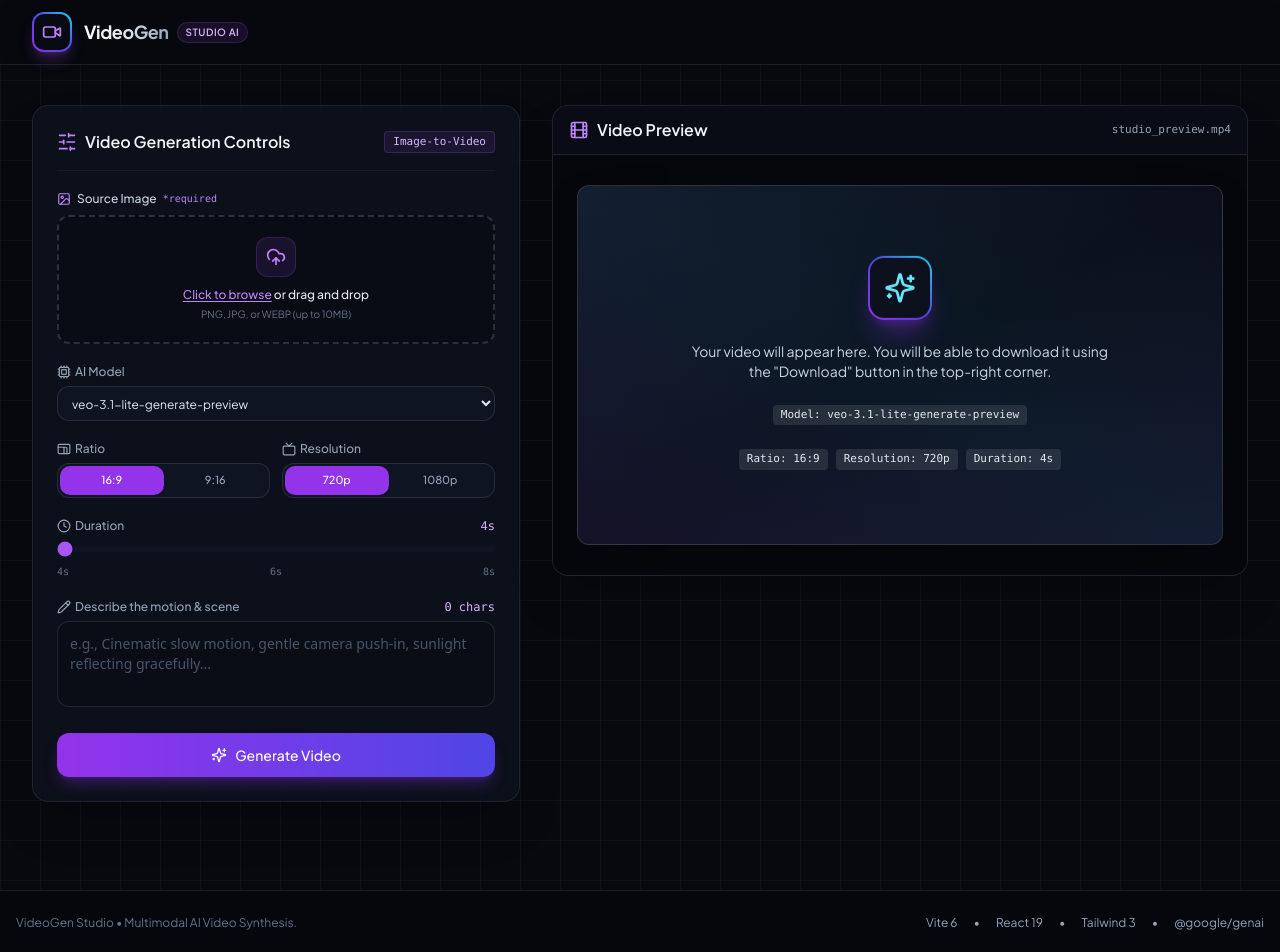
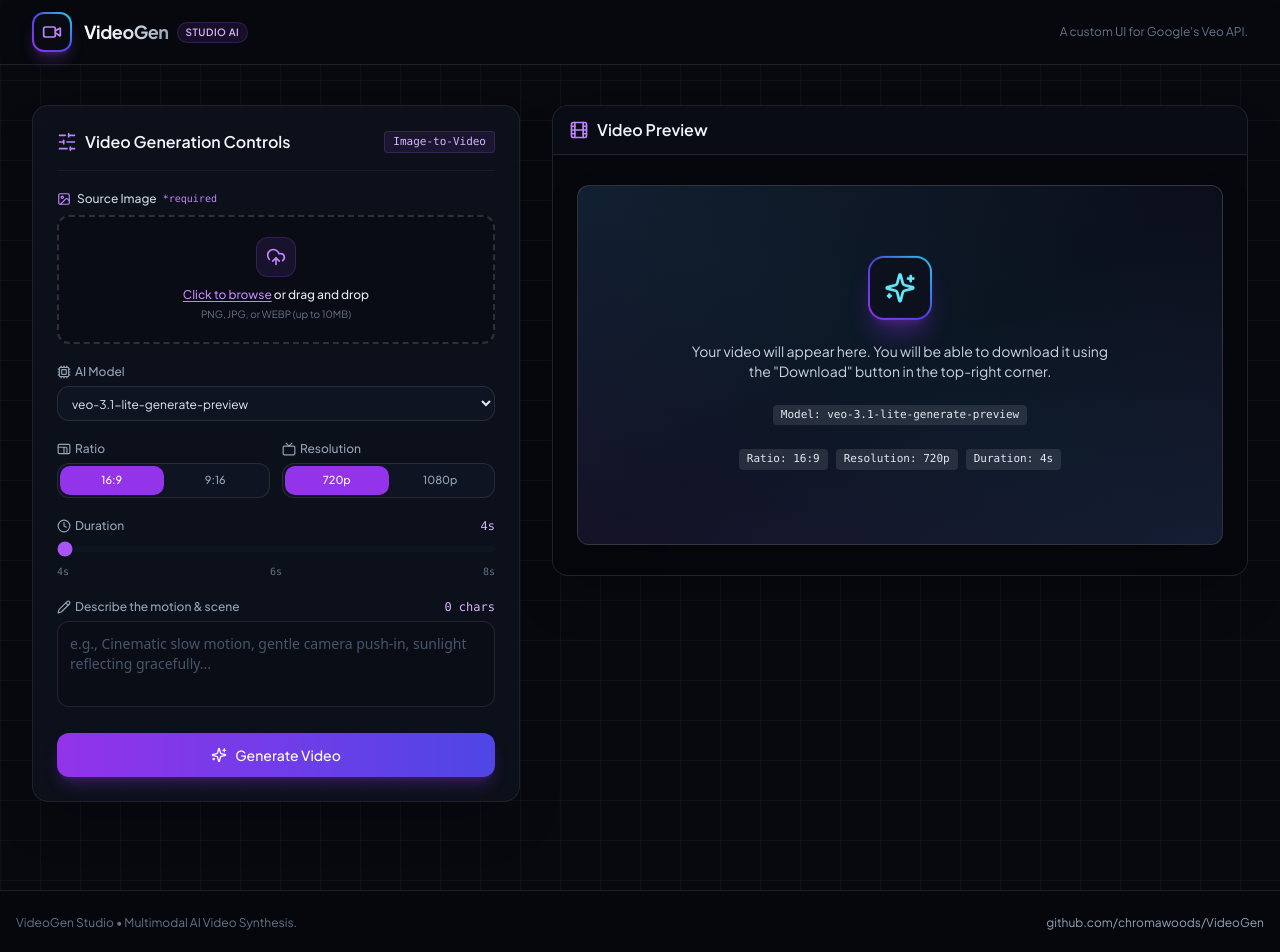
Before and after one commit to chromawoods/VideoGen, a React (Vite) app: page / in a window 1280 px wide. Shown: the top 952 px of the page. Built offline with nearby package versions, Linux system fonts and the light colour scheme.

Commit message:
Misc UI improvements

```diff
--- a/src/App.tsx
+++ b/src/App.tsx
@@ -130,6 +130,7 @@
             <StudioCanvas
               generatedVideoUrl={generatedVideoUrl}
               selectedImage={selectedImage}
+              imageFile={imageFile}
               aspectRatio={aspectRatio}
               resolution={resolution}
               durationSeconds={durationSeconds}
--- a/src/components/Layout/Footer.tsx
+++ b/src/components/Layout/Footer.tsx
@@ -4,13 +4,13 @@
       <div className="max-w-7xl mx-auto px-4 flex flex-col sm:flex-row items-center justify-between gap-2">
         <span>VideoGen Studio • Multimodal AI Video Synthesis.</span>
         <div className="flex items-center space-x-4 text-slate-400">
-          <span>Vite 6</span>
-          <span>•</span>
-          <span>React 19</span>
-          <span>•</span>
-          <span>Tailwind 3</span>
-          <span>•</span>
-          <span>@google/genai</span>
+          <a
+            href="https://github.com/chromawoods/VideoGen"
+            target="_blank"
+            className="hover:text-white transition-colors"
+          >
+            github.com/chromawoods/VideoGen
+          </a>
         </div>
       </div>
     </footer>
--- a/src/components/Layout/Header.tsx
+++ b/src/components/Layout/Header.tsx
@@ -21,6 +21,9 @@
             </div>
           </div>
         </div>
+        <span className="text-xs text-slate-500">
+          A custom UI for Google's Veo API.
+        </span>
       </div>
     </header>
   )
--- a/src/components/Studio/StudioCanvas.tsx
+++ b/src/components/Studio/StudioCanvas.tsx
@@ -3,11 +3,14 @@
 import { cn, getErrorMessage } from '../../lib/utils'
 import { downloadVideo } from '../../lib/media'
 import type { VideoConfig, ImageToVideoProps } from '../../lib/generator'
+import type { ImageFileInfo } from '../../hooks/useImageUpload'
+import { VideoTags } from './VideoTags'
 
 export type StudioCanvasProps = VideoConfig &
   Pick<ImageToVideoProps, 'model' | 'prompt'> & {
     generatedVideoUrl: string | null
     selectedImage: string | null
+    imageFile?: ImageFileInfo | null
     isGenerating: boolean
     generationStage: string
     progress: number
@@ -17,11 +20,11 @@
 export function StudioCanvas({
   generatedVideoUrl,
   selectedImage,
+  imageFile,
   aspectRatio,
   resolution,
   durationSeconds,
   model,
-  prompt,
   isGenerating,
   generationStage,
   progress,
@@ -56,16 +59,16 @@
         <div className="flex items-center space-x-2 font-mono text-[11px] text-slate-400">
           <span className="ml-2 font-mono text-slate-400">
             {generatedVideoUrl
-              ? 'veo_output.mp4'
+              ? generatedVideoUrl.split('/').pop()
               : selectedImage
-                ? 'source_input.jpg'
-                : 'studio_preview.mp4'}
+                ? imageFile?.name || ''
+                : ''}
           </span>
         </div>
       </div>
 
       {/* Dynamic Viewport */}
-      <div className="relative bg-studio-abyss flex items-center justify-center p-6 min-h-[420px] overflow-hidden">
+      <div className="relative bg-studio-abyss flex flex-col items-center justify-center p-6 min-h-[420px] overflow-hidden">
         {generatedVideoUrl ? (
           /* Generated Video Output */
           <div
@@ -82,21 +85,6 @@
               loop
               className="w-full h-full object-contain"
             />
-            <div className="absolute top-3 right-3 flex items-center space-x-2 opacity-0 group-hover:opacity-100 transition-opacity">
-              <button
-                type="button"
-                onClick={handleDownloadVideo}
-                disabled={isDownloading}
-                className="flex items-center space-x-1.5 px-3 py-1.5 rounded-lg bg-purple-600/90 hover:bg-purple-600 text-white text-xs font-medium shadow-lg backdrop-blur-md transition-all disabled:opacity-60 cursor-pointer"
-              >
-                {isDownloading ? (
-                  <RefreshCw className="w-3.5 h-3.5 animate-spin" />
-                ) : (
-                  <Download className="w-3.5 h-3.5" />
-                )}
-                <span>{isDownloading ? 'Saving...' : 'Download'}</span>
-              </button>
-            </div>
           </div>
         ) : selectedImage ? (
           /* Uploaded Image Keyframe Preview */
@@ -146,14 +134,12 @@
                   </span>
                 </div>
                 <div className="space-y-1">
-                  <p className="text-xs text-slate-200 line-clamp-1 italic">
-                    {prompt
-                      ? `"${prompt}"`
-                      : 'Enter motion prompt and click generate to synthesize video'}
-                  </p>
-                  <p className="text-[10px] text-slate-400 font-mono">
-                    Ratio: {aspectRatio} • {durationSeconds} Seconds
-                  </p>
+                  <VideoTags
+                    model={model}
+                    resolution={resolution}
+                    durationSeconds={durationSeconds}
+                    aspectRatio={aspectRatio}
+                  />
                 </div>
               </div>
             )}
@@ -183,24 +169,29 @@
                 </p>
               </div>
 
-              <div className="flex flex-wrap justify-center items-center gap-2 pt-2 text-[11px] font-mono text-slate-400">
-                <span className="px-2 py-0.5 rounded bg-white/10 text-slate-200">
-                  Model: {model}
-                </span>
-              </div>
-              <div className="flex flex-wrap justify-center items-center gap-2 pt-2 text-[11px] font-mono text-slate-400">
-                <span className="px-2 py-0.5 rounded bg-white/10 text-slate-200">
-                  Ratio: {aspectRatio}
-                </span>
-                <span className="px-2 py-0.5 rounded bg-white/10 text-slate-200">
-                  Resolution: {resolution}
-                </span>
-                <span className="px-2 py-0.5 rounded bg-white/10 text-slate-200">
-                  Duration: {durationSeconds}s
-                </span>
-              </div>
+              <VideoTags
+                model={model}
+                resolution={resolution}
+                durationSeconds={durationSeconds}
+                aspectRatio={aspectRatio}
+              />
             </div>
           </div>
+        )}
+        {generatedVideoUrl && (
+          <button
+            type="button"
+            onClick={handleDownloadVideo}
+            disabled={isDownloading}
+            className="flex items-center space-x-1.5 mt-3 self-end px-3 py-1.5 rounded-lg bg-purple-600/90 hover:bg-purple-600 text-white text-xs font-medium shadow-lg backdrop-blur-md transition-all disabled:opacity-60 cursor-pointer"
+          >
+            {isDownloading ? (
+              <RefreshCw className="w-3.5 h-3.5 animate-spin" />
+            ) : (
+              <Download className="w-3.5 h-3.5" />
+            )}
+            <span>{isDownloading ? 'Saving...' : 'Download'}</span>
+          </button>
         )}
       </div>
     </div>
--- /dev/null
+++ b/src/components/Studio/VideoTags.tsx
@@ -0,0 +1,36 @@
+import type { ImageToVideoProps, VideoConfig } from '@/lib/generator'
+
+type VideoTagsProps = {
+  model: ImageToVideoProps['model']
+  resolution: VideoConfig['resolution']
+  durationSeconds: VideoConfig['durationSeconds']
+  aspectRatio: VideoConfig['aspectRatio']
+}
+
+export function VideoTags({
+  model,
+  resolution,
+  durationSeconds,
+  aspectRatio,
+}: VideoTagsProps) {
+  return (
+    <>
+      <div className="flex flex-wrap justify-center items-center gap-2 pt-2 text-[11px] font-mono text-slate-400">
+        <span className="px-2 py-0.5 rounded bg-white/10 text-slate-200">
+          Model: {model}
+        </span>
+      </div>
+      <div className="flex flex-wrap justify-center items-center gap-2 pt-2 text-[11px] font-mono text-slate-400">
+        <span className="px-2 py-0.5 rounded bg-white/10 text-slate-200">
+          Ratio: {aspectRatio}
+        </span>
+        <span className="px-2 py-0.5 rounded bg-white/10 text-slate-200">
+          Resolution: {resolution}
+        </span>
+        <span className="px-2 py-0.5 rounded bg-white/10 text-slate-200">
+          Duration: {durationSeconds}s
+        </span>
+      </div>
+    </>
+  )
+}
```
Also changed, not shown: 1 other file (tests, documents, lock files or other folders).
